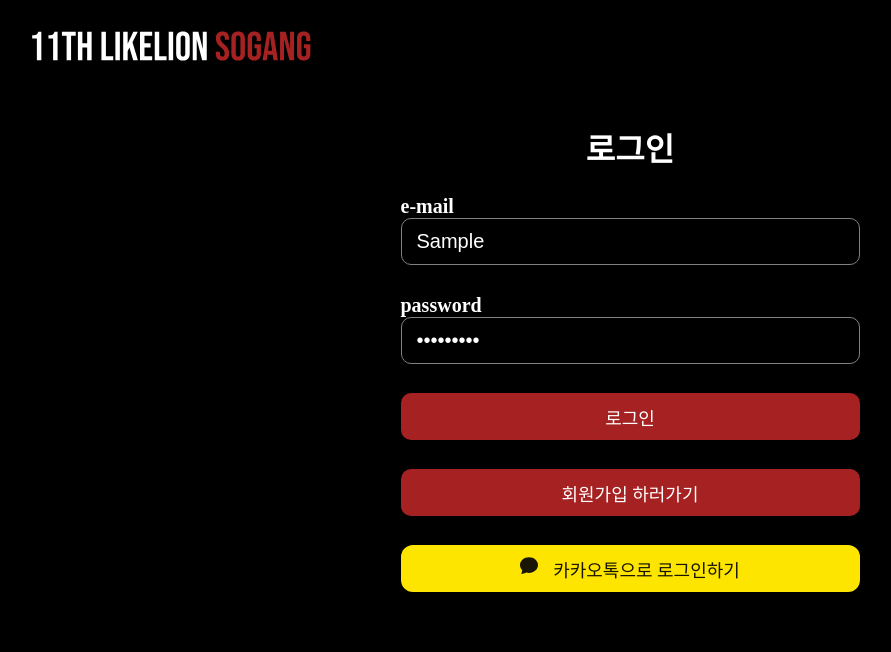
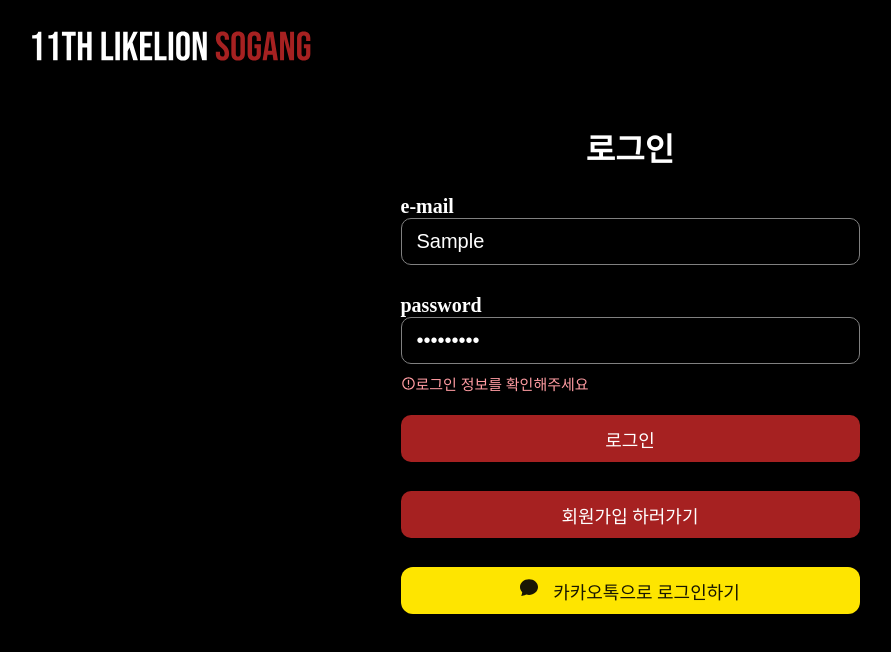
Before and after one commit to Applion-11th/Applion-Client, a React (Create React App) app: page /login in a window 1280 px wide. Both pictures are taken after typing "Sample", "Sample123" into the empty fields and a click on the button "로그인". Shown: the top 652 px of the page, without its empty margins (10-901 px from the left). Built offline with nearby package versions, Linux system fonts and the light colour scheme; no server answers; a web font is replaced by a local one.

Commit message:
feat: add warning when login info is incorrect

```diff
--- a/src/pages/Login.js
+++ b/src/pages/Login.js
@@ -1,14 +1,17 @@
 import { Input, Button, Space, InputPwd } from "../components/atoms";
 import styled from "styled-components";
 import { BsFillChatFill } from "react-icons/bs";
+import { CgDanger } from "react-icons/cg";
 import { useNavigate } from "react-router-dom";
 import axios from "axios";
 import { useState, useEffect } from "react";
+import palette from "../styles/colors";
 
 const Login = () => {
   const [info, setInfo] = useState({
     email: "",
     pw: "",
+    correct: true,
   });
 
   const navigate = useNavigate();
@@ -37,8 +40,9 @@ const Login = () => {
           navigate("/info");
         }
       })
-      .catch(function (error) {
+      .catch((error) => {
         console.log(error.request.response);
+        setInfo({ correct: false });
       });
   };
 
@@ -63,7 +67,16 @@ const Login = () => {
           <Space height="29px" />
           <Text>password</Text>
           <InputPwd onChange={(e) => handleChange(e)} id="pw" value={info.pw} />
-          <Space height="29px" />
+          <Space height="9px" />
+          {info.correct ? (
+            <></>
+          ) : (
+            <TextRed>
+              <CgDanger /> 로그인 정보를 확인해주세요
+            </TextRed>
+          )}
+
+          <Space height="20px" />
           <Button width="459px" height="47px" text="로그인" fontSize="18px" borderRadius="10px" type="submit" />
         </Form>
 
@@ -125,3 +138,13 @@ const KaKaoLoginBtn = styled.button`
 `;
 
 const Click = styled.div``;
+
+const TextRed = styled.div`
+  display: inline-flex;
+  color: ${palette.lightred};
+  font-size: 15px;
+  font-family: Pretendard;
+  font-weight: 500;
+  align-items: center;
+  text-align: center;
+`;
--- a/src/styles/colors.js
+++ b/src/styles/colors.js
@@ -3,6 +3,7 @@ const palette = {
   black: "#000000",
   red: "#A62121",
   darkred: "#B82B2B",
+  lightred: "#FF9CA2",
 };
 
 export default palette;
```
